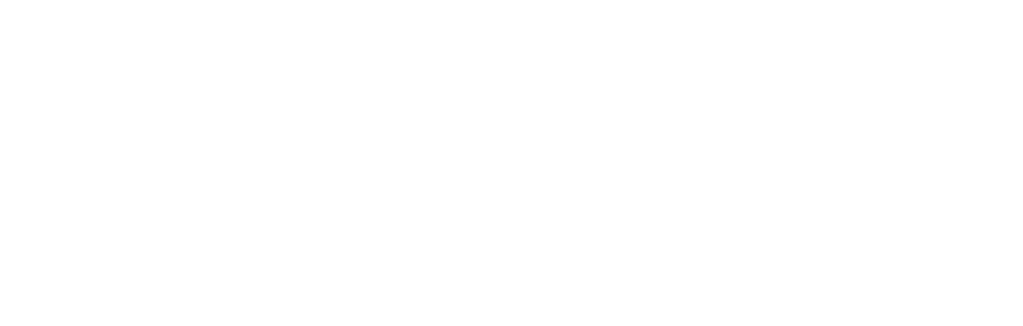
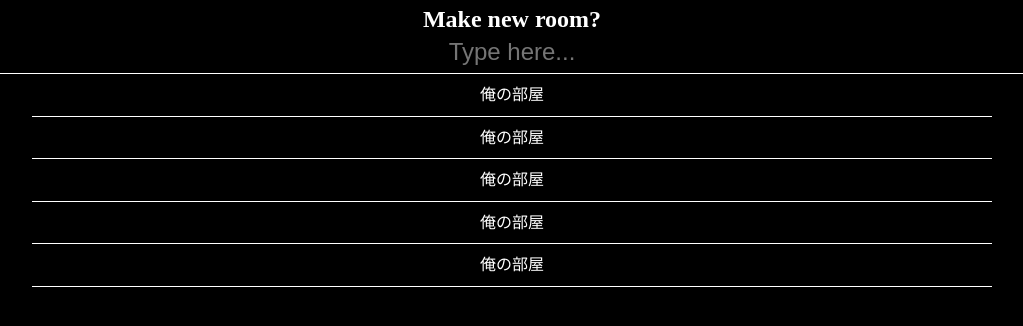
Before and after one commit to kensukegoto/socket.IO, a website built with webpack: page public/index.html in a window 1280 px wide. Shown: the whole page, without its empty margins (128-1151 px from the left). Built offline with nearby package versions, Linux system fonts and the light colour scheme.

Commit message:
[追加]チャットルーム一覧のスタイル

```diff
--- a/_development/css/style.scss
+++ b/_development/css/style.scss
@@ -1,4 +1,93 @@
 *{
   margin: 0;
   padding: 0;
+  box-sizing: border-box;
 }
+
+body{
+  font-size: 14px;
+  line-height: 1.6;
+}
+
+ul{
+  list-style-type: none;
+}
+
+.pages {
+  min-height: 100vh;
+  position: relative;
+  // ルーム選択画面
+  &.isRoom{
+    color: #ffffff;
+    background: #000;
+  }
+
+}
+.page{
+  height: 100%;
+  position: absolute;
+  width: 100%;
+  max-width: 960px;
+  left: 0;
+  right: 0;
+  margin: 0 auto;
+  &--room{
+    &__header{
+      height: 74px;
+      width: 100%;
+      border-bottom: 1px solid #fff;
+      position: fixed;
+      top: 0;
+      left: 0;
+      text-align: center;
+
+      .title{
+        font-size: 24px;
+      }
+      .form{
+        background: transparent;
+        border: none;
+        outline: none;
+        color: #fff;
+        text-align: center;
+        margin-bottom: 8px;
+        font-size: 24px;
+      }
+    }
+    &__body{
+      margin-top: 74px;
+    }
+  }
+}
+
+.rooms{
+  .room{
+    font-size: 16px;
+    border-bottom: 1px solid #fff;
+
+    a{
+      padding: 8px 0;
+      display: inline-block;
+      width: 100%;
+      height: 100%;
+      text-align: center;
+      position: relative;
+      z-index: 0;
+      cursor: pointer;
+      &::after{
+        content: "";
+        position: absolute;
+        z-index: -1;
+        left: 0;
+        top: 0;
+        width: 100%;
+        height: 100%;
+        background-color: rgba(255,255,255,0);
+        transition: background-color .2s;
+      }
+      &:hover::after{
+        background-color: rgba(255,255,255,.3);
+      }
+    }
+  }
+}
--- a/public/index.html
+++ b/public/index.html
@@ -4,10 +4,27 @@
   <meta charset="UTF-8">
   <meta name="viewport" content="width=device-width, initial-scale=1.0">
   <meta http-equiv="X-UA-Compatible" content="ie=edge">
-  <title>Document</title>
+  <title>Socket.IO Chat Example</title>
   <link rel="stylesheet" href="./css/style.css">
 </head>
 <body>
+  <main>
+    <ul class="pages isRoom">
+      <li class="page--room page">
+        <div class="page--room__header">
+          <h3 class="title">Make new room?</h3>
+          <input class="form" type="text" placeholder="Type here...">
+        </div>
+        <ul class="page--room__body rooms">
+          <li class="room"><a>俺の部屋</a></li>
+          <li class="room"><a>俺の部屋</a></li>
+          <li class="room"><a>俺の部屋</a></li>
+          <li class="room"><a>俺の部屋</a></li>
+          <li class="room"><a>俺の部屋</a></li>
+        </ul>
+      </li>
+    </ul>
+  </main>
   <script src="./js/socket.io.js"></script>
   <script src="./js/main.bundle.js"></script>
 </body>
```
Also changed, not shown: public/css/style.css.
